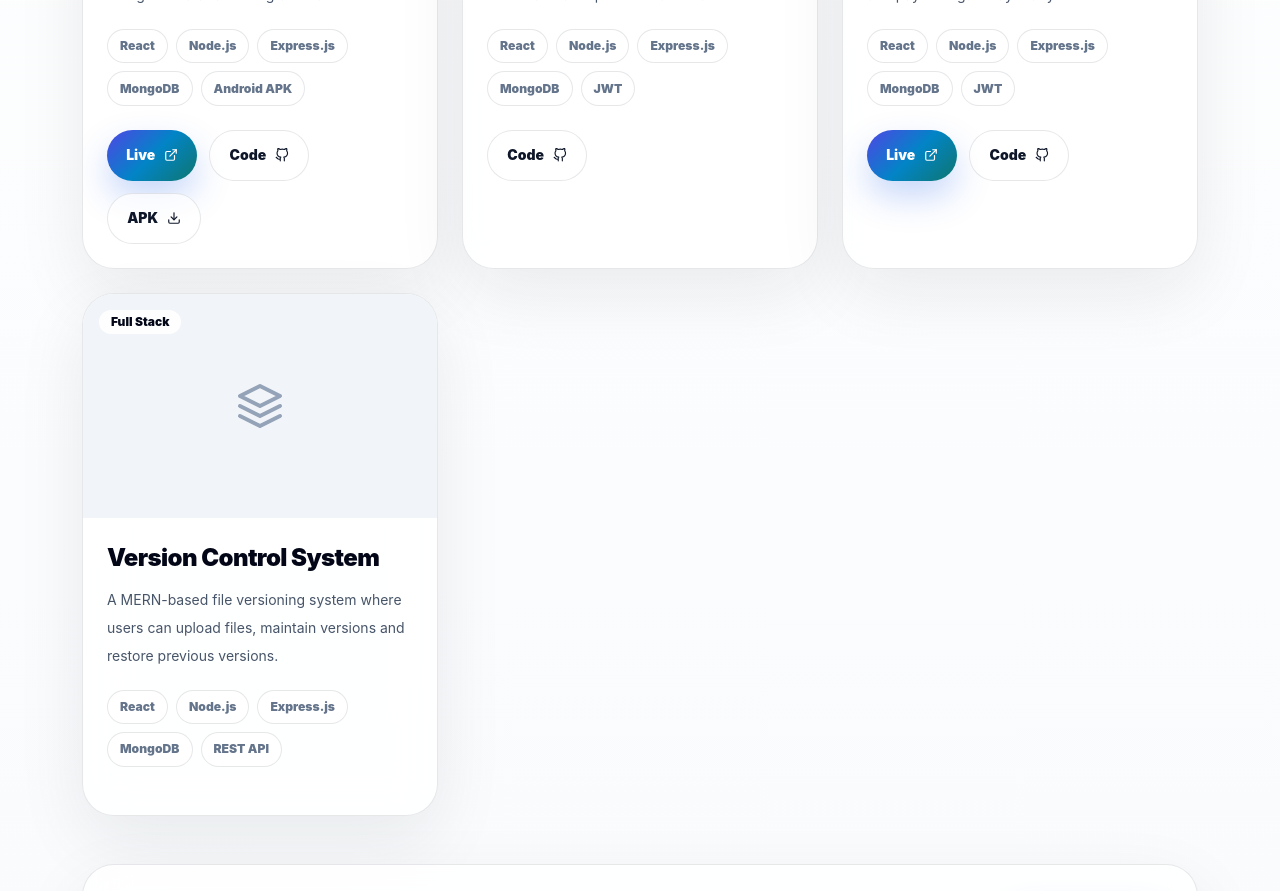
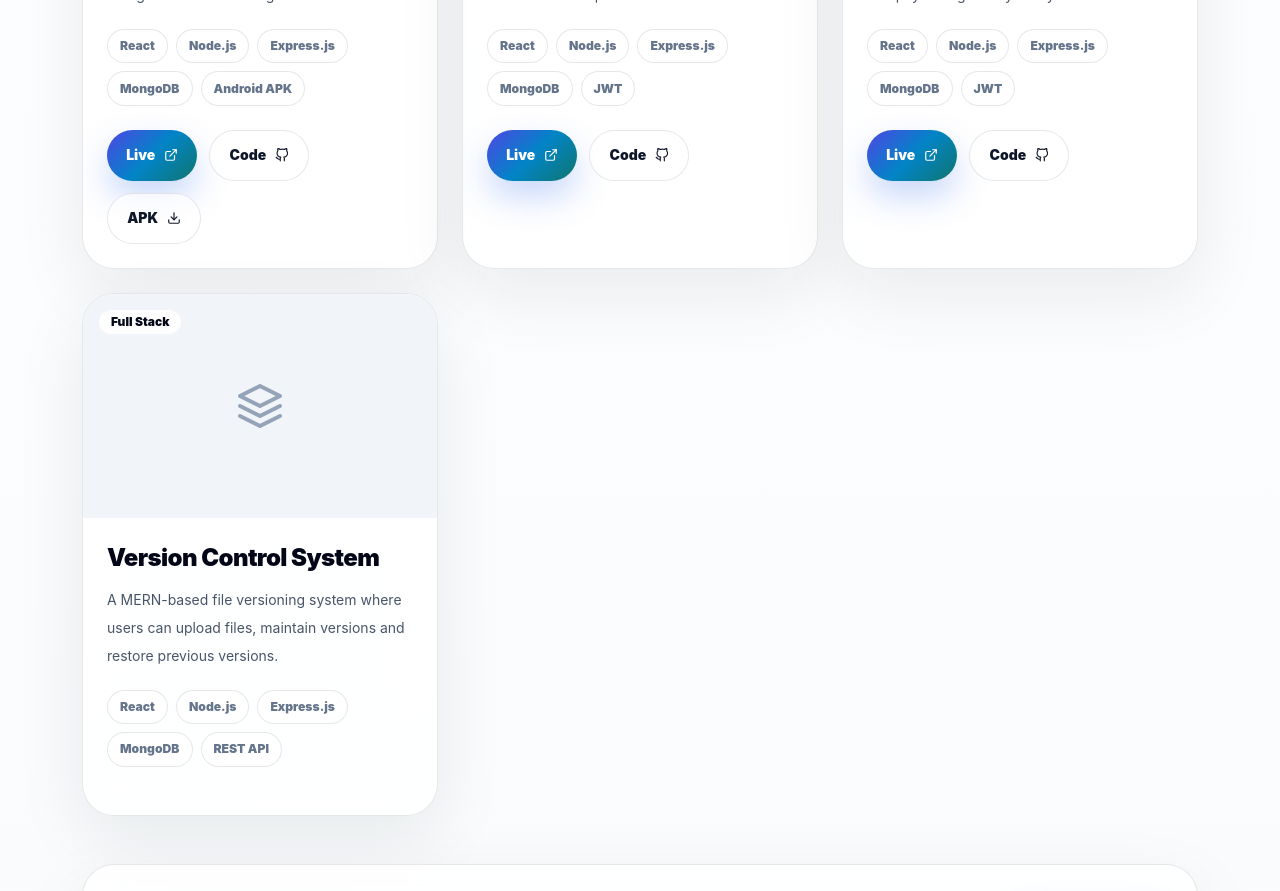
Before and after one commit to Deveshsahu76/Portfolio-, a React (Vite) app: page /projects in a window 1280 px wide. Shown: the part 800-1691 px from the top of the page. Built offline with nearby package versions, Linux system fonts and the light colour scheme.

Commit message:
zerodha demo live

```diff
--- a/src/data/projects.js
+++ b/src/data/projects.js
@@ -63,7 +63,7 @@ const projects = [
       'Backend API integration',
     ],
     github: 'https://github.com/Deveshsahu76/Zerodha-Clone',
-    demo: '',
+    demo: 'https://zerodha-clone-frontend-7qlg.onrender.com/',
     architecture: [
       'User logs in from React frontend',
       'Frontend sends authentication request to backend',
```
